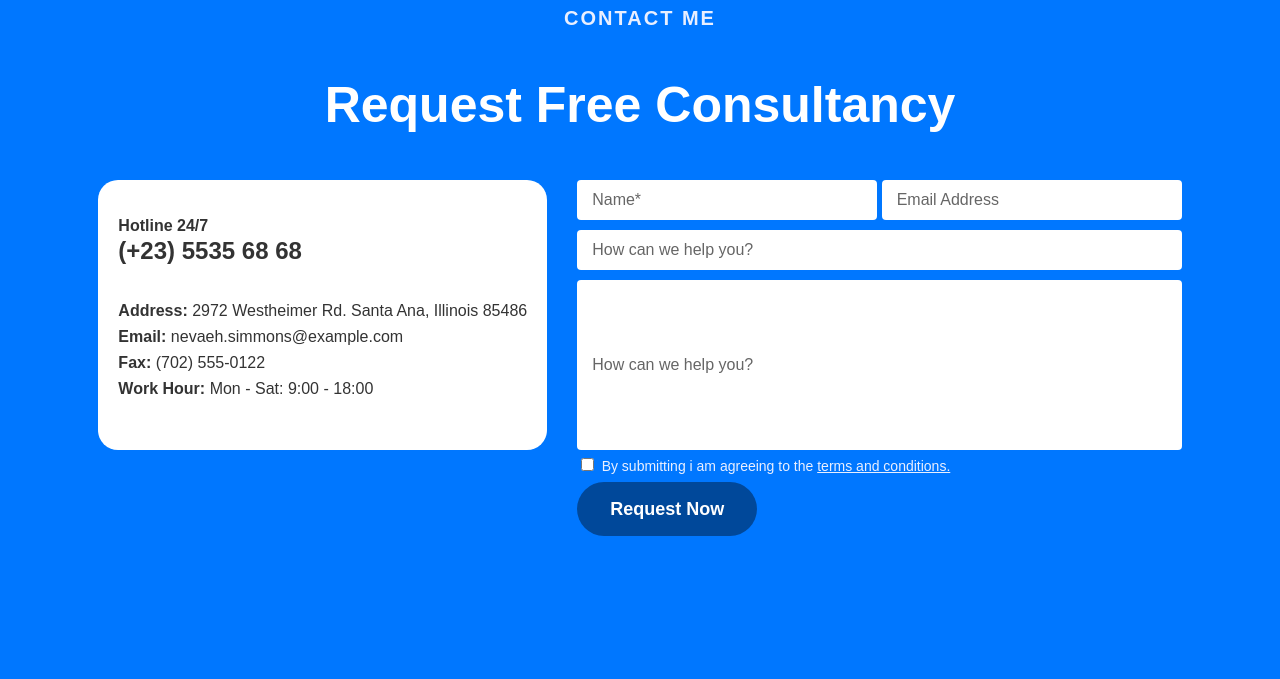
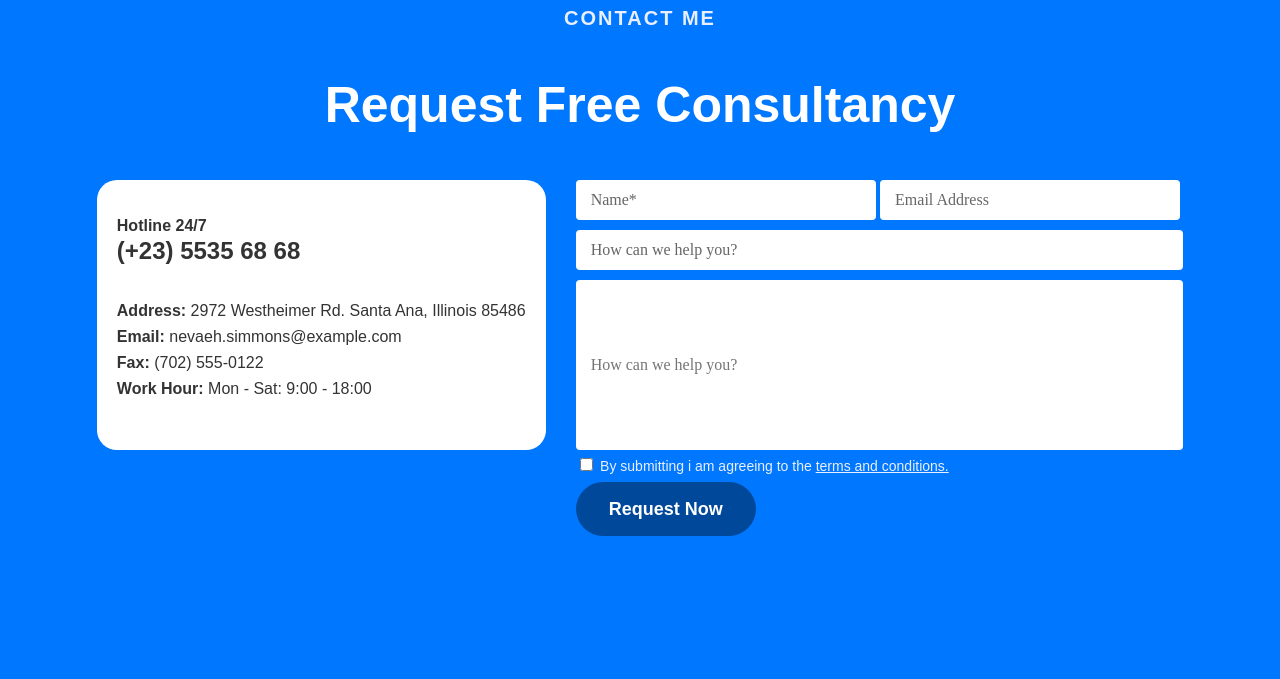
Before and after one commit to shamiyavt/portfolio, a plain HTML site: page index.html in a window 1280 px wide. Shown: the part 5941-6620 px from the top of the page. Drawn offline with Linux system fonts and the light colour scheme.

Commit message:
Update styles.css

```diff
--- a/css/styles.css
+++ b/css/styles.css
@@ -1203,13 +1203,42 @@ font-weight: 700;
 line-height: 20px; /* 100% */
 background: #00489A;
 }
-::placeholder{
+.name::placeholder{
+  color: #666;
+  text-align: start;
+  font-family: "Work Sans";
+  font-size: 16px;
+  font-style: normal;
+  font-weight: 400;
+  line-height: 20px; /* 125% */
+}
+.help::placeholder{
+  color: #666;
+  text-align: start;
+  font-family: "Work Sans";
+  font-size: 16px;
+  font-style: normal;
+  font-weight: 400;
+  line-height: 20px; /* 125% */
+}
+.email::placeholder{
   color: #666;
 text-align: start;
+font-family: "Work Sans";
 font-size: 16px;
 font-style: normal;
 font-weight: 400;
 line-height: 20px; /* 125% */
+}
+.area{
+  color: #666;
+  text-align: start;
+  font-family: "Work Sans";
+  font-size: 16px;
+  font-style: normal;
+  font-weight: 400;
+  line-height: 20px; /* 125% */
+  resize: none;
 }
 /***********contactme-section*******************/
 
```
